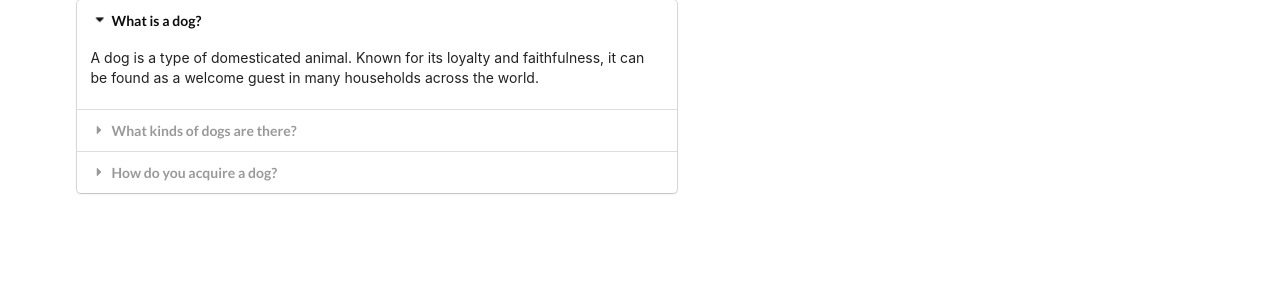
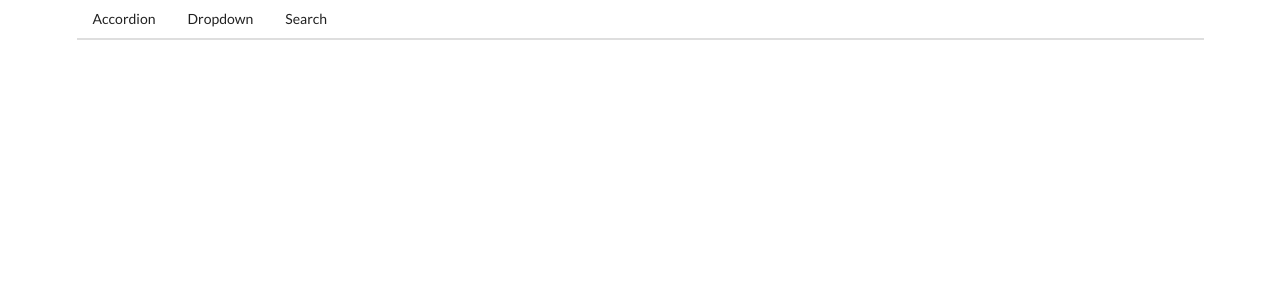
Before and after one commit to jump3rhood/widgets, a React (Create React App) app: page / in a window 1280 px wide. Shown: the top 300 px of the page. Built offline with nearby package versions, Linux system fonts and the light colour scheme.

Commit message:
add Link Component and add componentChange functionality using navEvent

```diff
--- a/src/App.js
+++ b/src/App.js
@@ -3,6 +3,7 @@
 import React, { useState } from "react";
 import Dropdown from "./components/Dropdown";
 import Route from "./components/Route";
+import Header from "./components/Header";
 const items = [
   {
     title: "What is a dog?",
@@ -44,6 +45,7 @@
 
   return (
     <div className="ui container">
+      <Header />
       <Route path="/">
         <Accordion items={items} />
       </Route>
--- /dev/null
+++ b/src/components/Header.js
@@ -0,0 +1,19 @@
+import React from "react";
+import Link from "./Link";
+
+const Header = () => {
+  return (
+    <div className="ui secondary pointing menu">
+      <Link href="/" className="item">
+        Accordion
+      </Link>
+      <Link href="/dropdown" className="item">
+        Dropdown
+      </Link>
+      <Link href="/search" className="item">
+        Search
+      </Link>
+    </div>
+  );
+};
+export default Header;
--- /dev/null
+++ b/src/components/Link.js
@@ -0,0 +1,19 @@
+import React from "react";
+
+const Link = ({ className, href, children }) => {
+  const onClick = (evt) => {
+    evt.preventDefault();
+    window.history.pushState({}, "", href);
+    // communicate to the Comps that the url has changed
+    const navEvent = new PopStateEvent("popstate");
+    window.dispatchEvent(navEvent);
+  };
+
+  return (
+    <a onClick={onClick} className={className} href={href}>
+      {children}
+    </a>
+  );
+};
+
+export default Link;
--- a/src/components/Route.js
+++ b/src/components/Route.js
@@ -1,5 +1,16 @@
+import { useEffect, useState } from "react";
 const Route = ({ path, children }) => {
-  return window.location.pathname === path ? children : null;
+  const [currentPath, setCurrentPath] = useState(window.location.path);
+  useEffect(() => {
+    const onLocationChange = () => {
+      setCurrentPath(window.location.pathname);
+    };
+    window.addEventListener("popstate", onLocationChange);
+    return () => {
+      window.removeEventListener("popstate", onLocationChange);
+    };
+  }, []);
+  return currentPath === path ? children : null;
 };
 
 export default Route;
```
